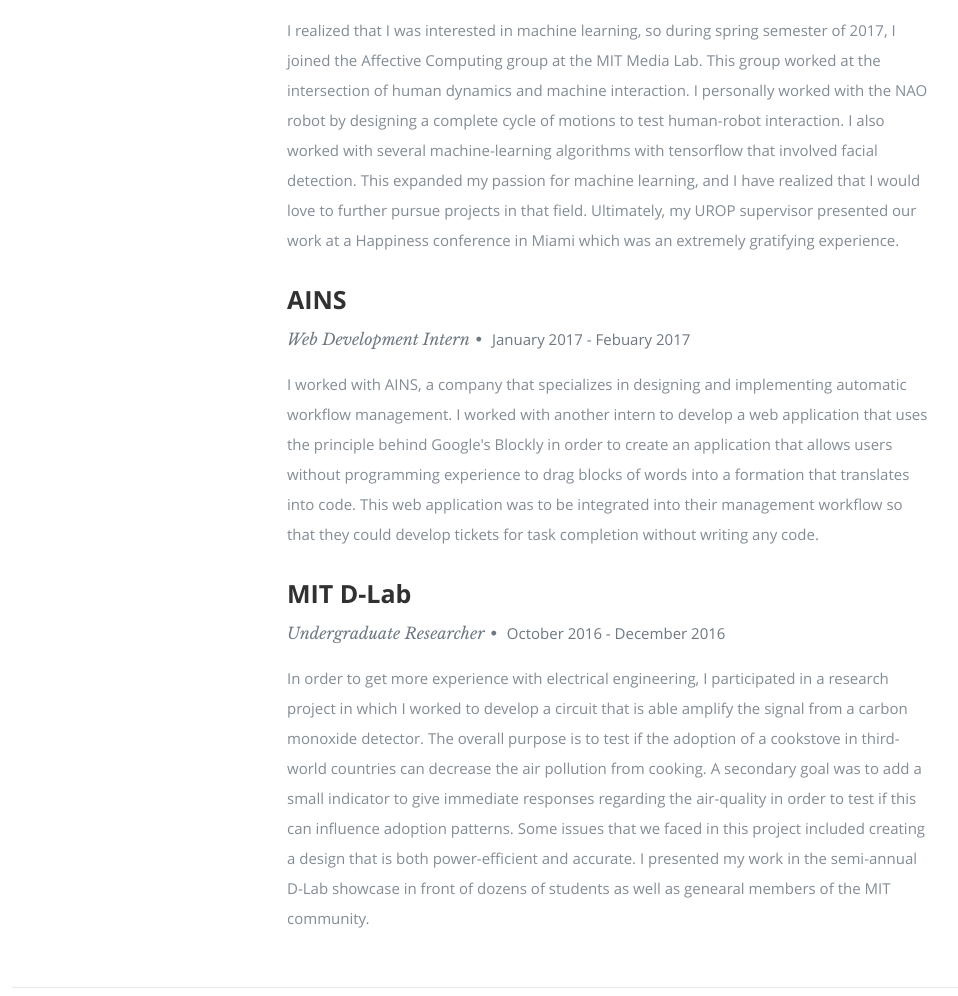
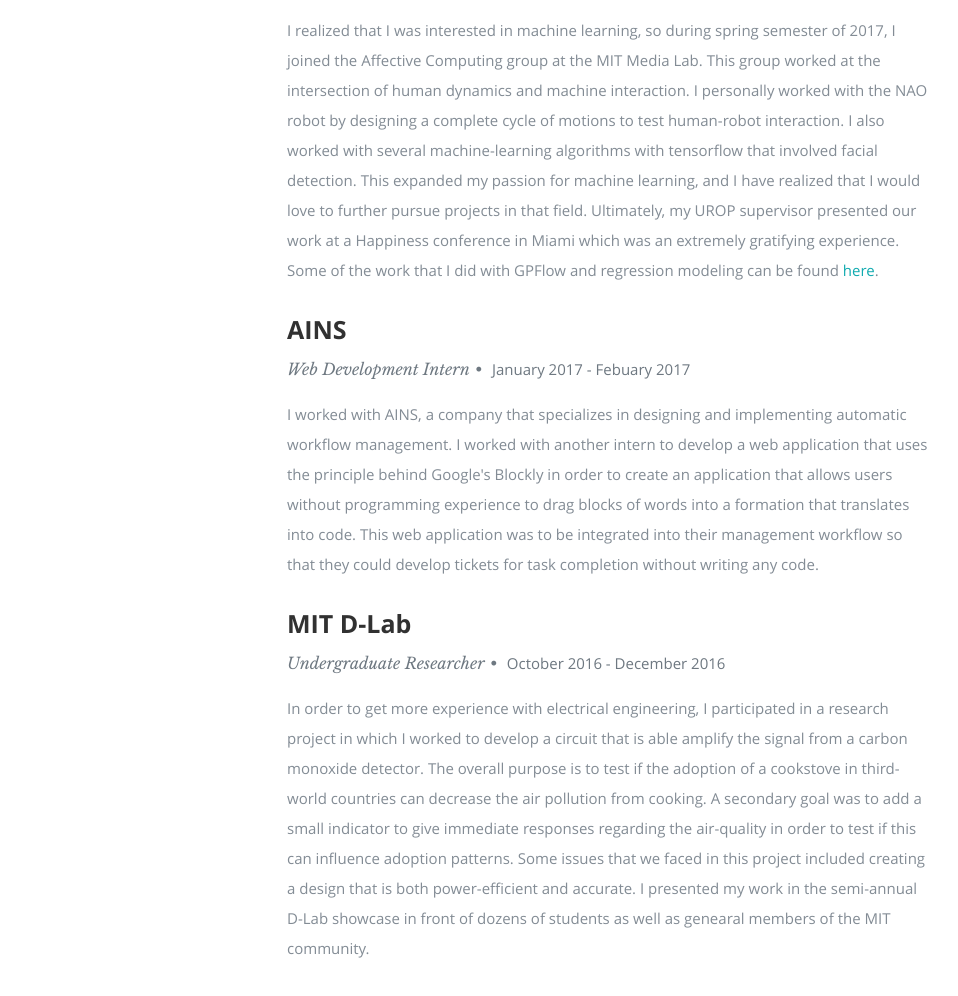
Before and after one commit to xiaoyiwang2o16/xiaoyiwang2o16.github.io, a plain HTML site: page index.html in a window 1280 px wide. Shown: the part 2680-3676 px from the top of the page, without its empty margins (118-1076 px from the left). Drawn offline with nearby package versions, Linux system fonts and the light colour scheme; a script that the page names is missing.

Commit message:
added links

```diff
--- a/index.html
+++ b/index.html
@@ -106,7 +106,7 @@
 
             <h2 class="wow slideInLeft" data-wow-duration="1s" data-wow-delay="0.2s">About Me</h2>
 
-            <p class="wow lightSpeedIn" data-wow-duration="1s" data-wow-delay="0.5s">Before getting into computer science, I had a background in chemistry and biology, delighting in the way that our world can be broken down into processes and molecules that completely dominate our life. As I entered college, I became aware of another fundamental aspect of this world: networks. Our world is inevitably interconnected by the networks of computers and information that allows us to reach people from different sides of the earth. Computer Science completely enthralled me, and since then, I have continued exploring into the world of computers. Mirroring my love of computer science is my love for consulting, for working with people to create practical solutions to plaguing issues. I love the innovation that goes into consulting, and I want to apply that creativity to my everyday life. In consulting, I will go above and beyond for my clients in order to deliver the solution that they need.
+            <p class="wow slideInLeft" data-wow-duration="1s" data-wow-delay="0.5s">Before getting into computer science, I had a background in chemistry and biology, delighting in the way that our world can be broken down into processes and molecules that completely dominate our life. As I entered college, I became aware of another fundamental aspect of this world: networks. Our world is inevitably interconnected by the networks of computers and information that allows us to reach people from different sides of the earth. Computer Science completely enthralled me, and since then, I have continued exploring into the world of computers. Mirroring my love of computer science is my love for consulting, for working with people to create practical solutions to plaguing issues. I love the innovation that goes into consulting, and I want to apply that creativity to my everyday life. In consulting, I will go above and beyond for my clients in order to deliver the solution that they need.
             </p>
 
 
@@ -259,7 +259,7 @@
                      <p class="info">Undergraduate Researcher<span>&bull;</span> <em class="date">February 2017 - June 2017</em></p>
 
                      <p>
-                     I realized that I was interested in machine learning, so during spring semester of 2017, I joined the Affective Computing group at the MIT Media Lab. This group worked at the intersection of human dynamics and machine interaction. I personally worked with the NAO robot by designing a complete cycle of motions to test human-robot interaction. I also worked with several machine-learning algorithms with tensorflow that involved facial detection. This expanded my passion for machine learning, and I have realized that I would love to further pursue projects in that field. Ultimately, my UROP supervisor presented our work at a Happiness conference in Miami which was an extremely gratifying experience.
+                     I realized that I was interested in machine learning, so during spring semester of 2017, I joined the Affective Computing group at the MIT Media Lab. This group worked at the intersection of human dynamics and machine interaction. I personally worked with the NAO robot by designing a complete cycle of motions to test human-robot interaction. I also worked with several machine-learning algorithms with tensorflow that involved facial detection. This expanded my passion for machine learning, and I have realized that I would love to further pursue projects in that field. Ultimately, my UROP supervisor presented our work at a Happiness conference in Miami which was an extremely gratifying experience. Some of the work that I did with GPFlow and regression modeling can be found <a href="https://github.com/xiaoyiwang2o16/UROP">here</a>.
                      </p>
 
                   </div>
@@ -452,7 +452,7 @@
 
 		      <div class="description-box">
 			      <h4>Chrome Extension</h4>
-			      <p>I enjoy the process of web development, so I am working on a project to create a google chrome extension that display news highlights of the day in each new tab. Even though similar extensions exist, I wanted to create my own in order to develop more experience in web design.</p>
+			      <p>I enjoy the process of web development, so I created a Chrome Extension that can create a custom bar on each screen that scrolls through the top news articles of the day with an option to read more in depth on the topic. Even though similar extensions exist, I wanted to create my own in order to develop more experience in web design. You can check out the source code <a href="https://github.com/xiaoyiwang2o16/News_reader">here</a>.</p>
                <span class="categories"><i class="fa fa-tag"></i>Web Development</span>
 		      </div>
 
```
